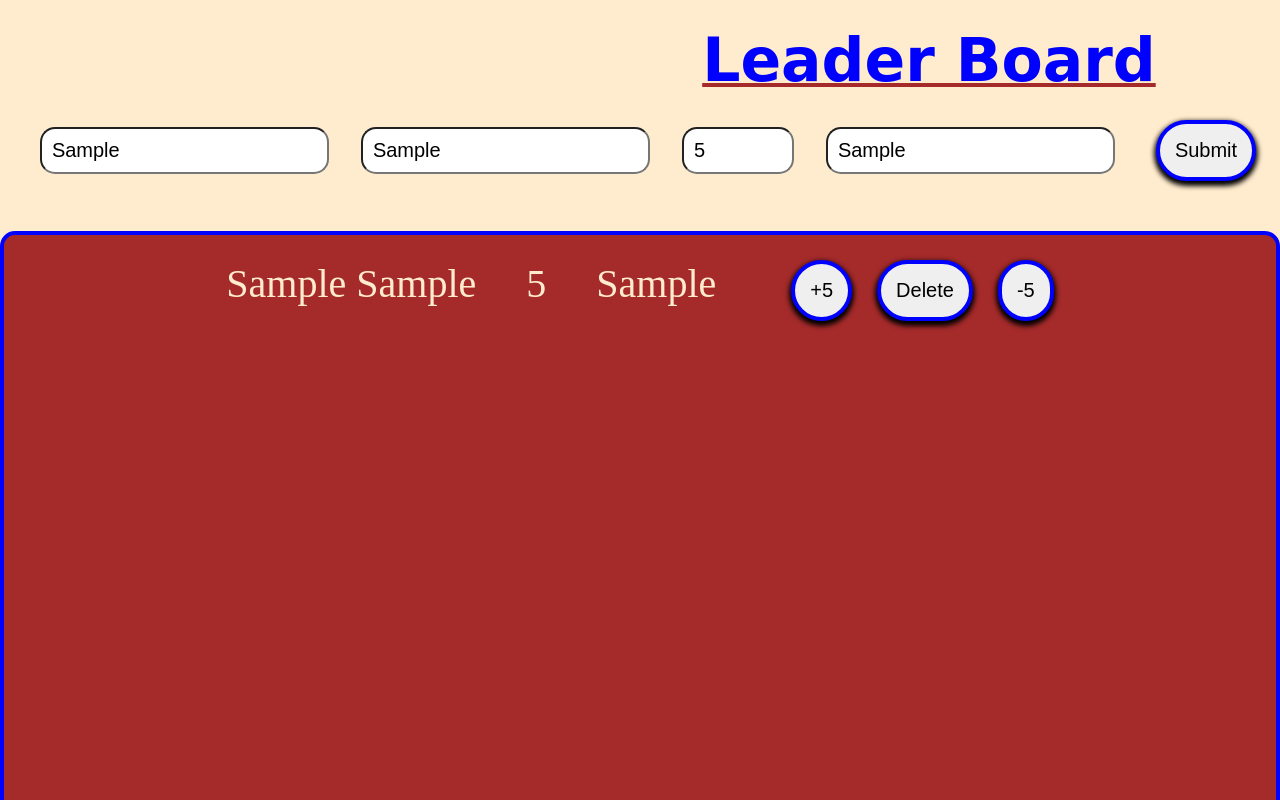
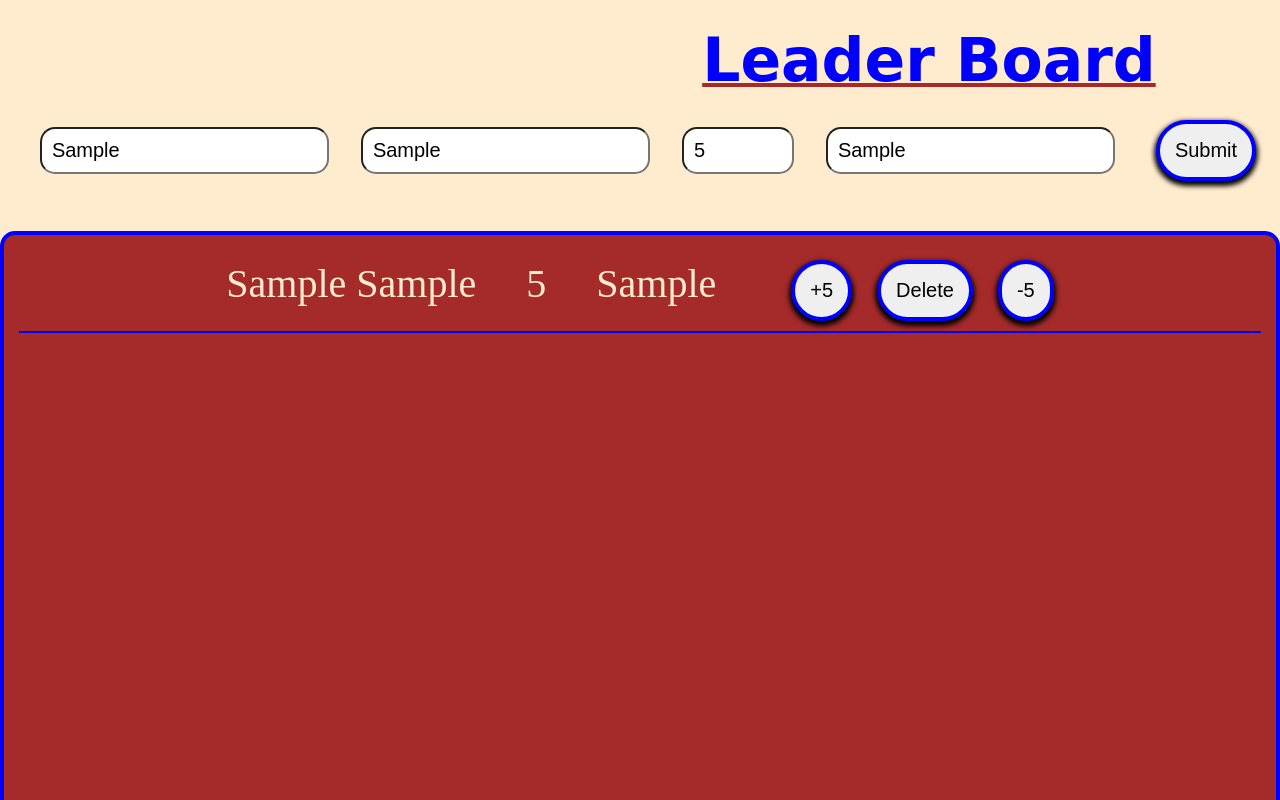
Before and after one commit to 20Rishisingh/LeaderBoard, a plain HTML site: page index.html in a window 1280 px wide. Both pictures are taken after typing "Sample", "Sample", "5", "Sample" into the empty fields and a click on the button "Submit". Shown: the top 800 px of the page. Drawn offline with Linux system fonts and the light colour scheme.

Commit message:
Update style.css

```diff
--- a/style.css
+++ b/style.css
@@ -112,6 +112,7 @@ button{
 #list li{
    color: blanchedalmond;
    padding: 10px;
+   border-bottom: 2px solid blue;
 }
 
 #list li span{
```
